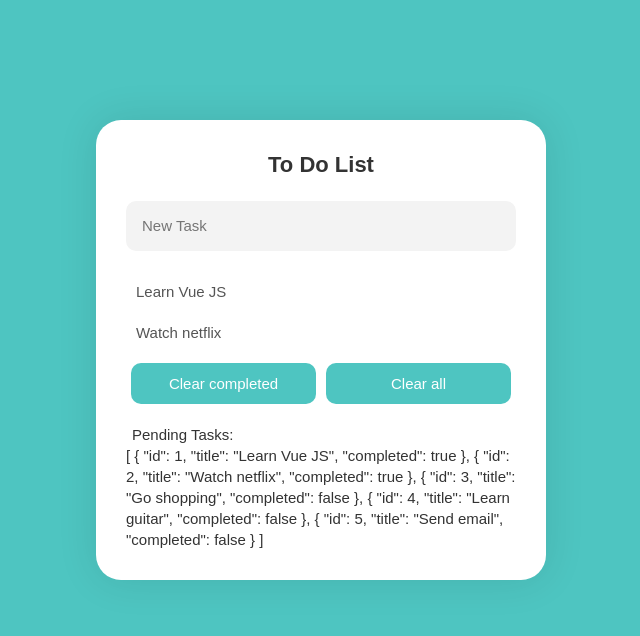
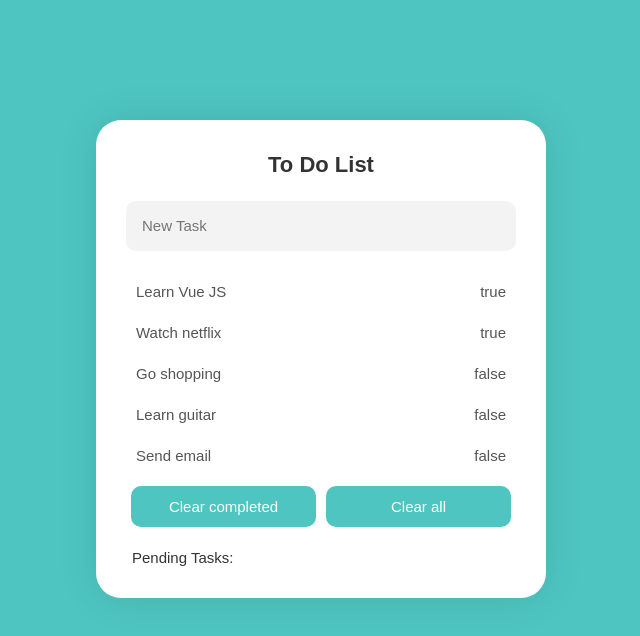
Before and after one commit to sasanedicbn/To-do-list, a Vue app: page / in a window 1280 px wide. Shown: the top 636 px of the page, without its empty margins (319-959 px from the left). Built offline with nearby package versions, Linux system fonts and the light colour scheme.

Commit message:
Display tasks

```diff
--- a/src/components/Task.vue
+++ b/src/components/Task.vue
@@ -13,13 +13,10 @@
         <!-- task lists -->
         <div class="taskItems">
           <ul>
-            <li>
-              <button>Learn Vue JS</button>
-              <button><i class="far fa-trash-alt"></i></button>
-            </li>
-            <li>
-              <button>Watch netflix</button>
-              <button><i class="far fa-trash-alt"></i></button>
+            <li v-for="task of tasks">
+              <button>{{ task.title }}</button>
+              <button>{{ task.completed }}</button>
+              <!-- <button><i class="far fa-trash-alt"></i></button> -->
             </li>
           </ul>
         </div>
@@ -33,7 +30,6 @@
           <span>Pending Tasks: </span>
         </div>
         <p>{{ inputValue }}</p>
-        <p>{{ tasks }}</p>
       </div>
     </div>
   </template>
```
